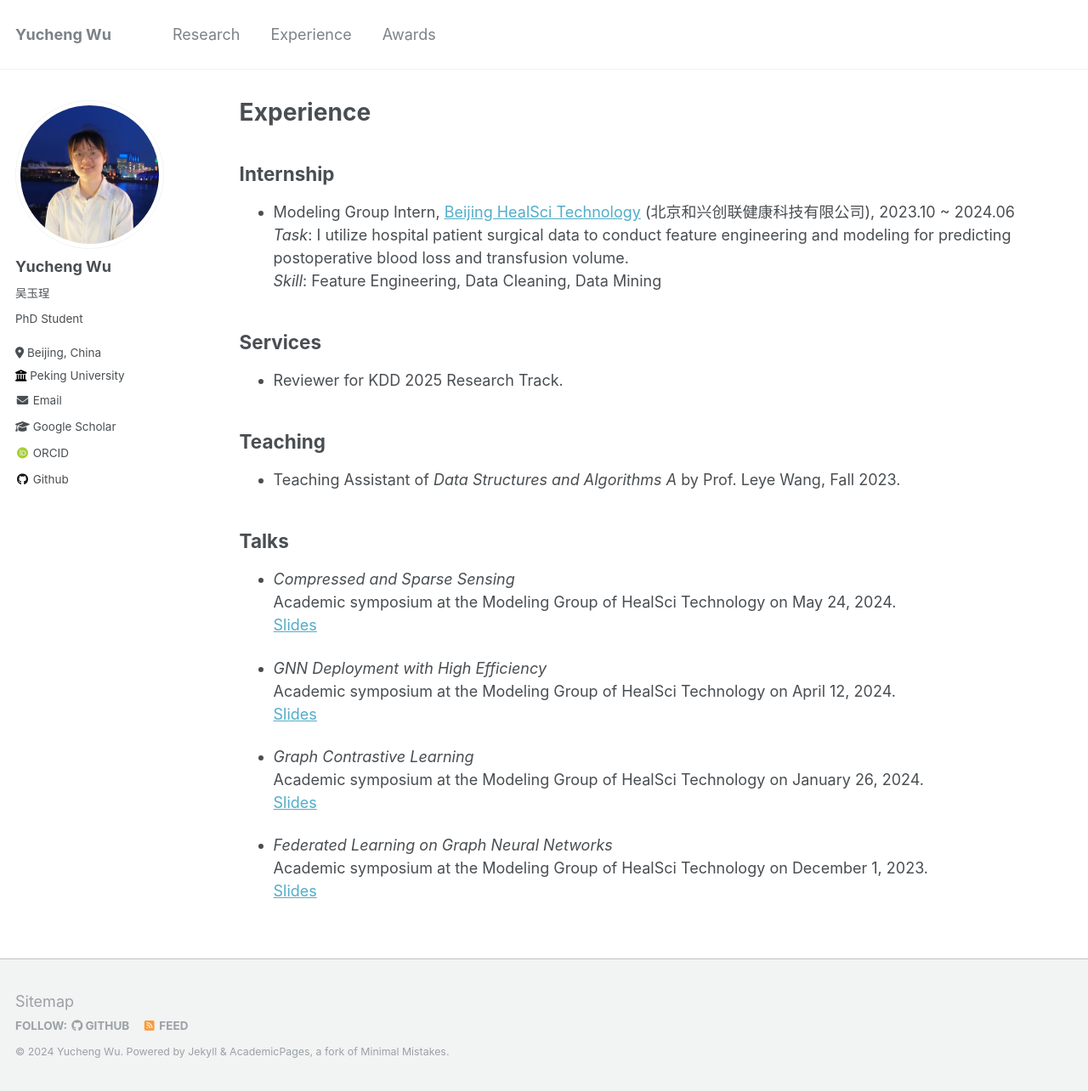
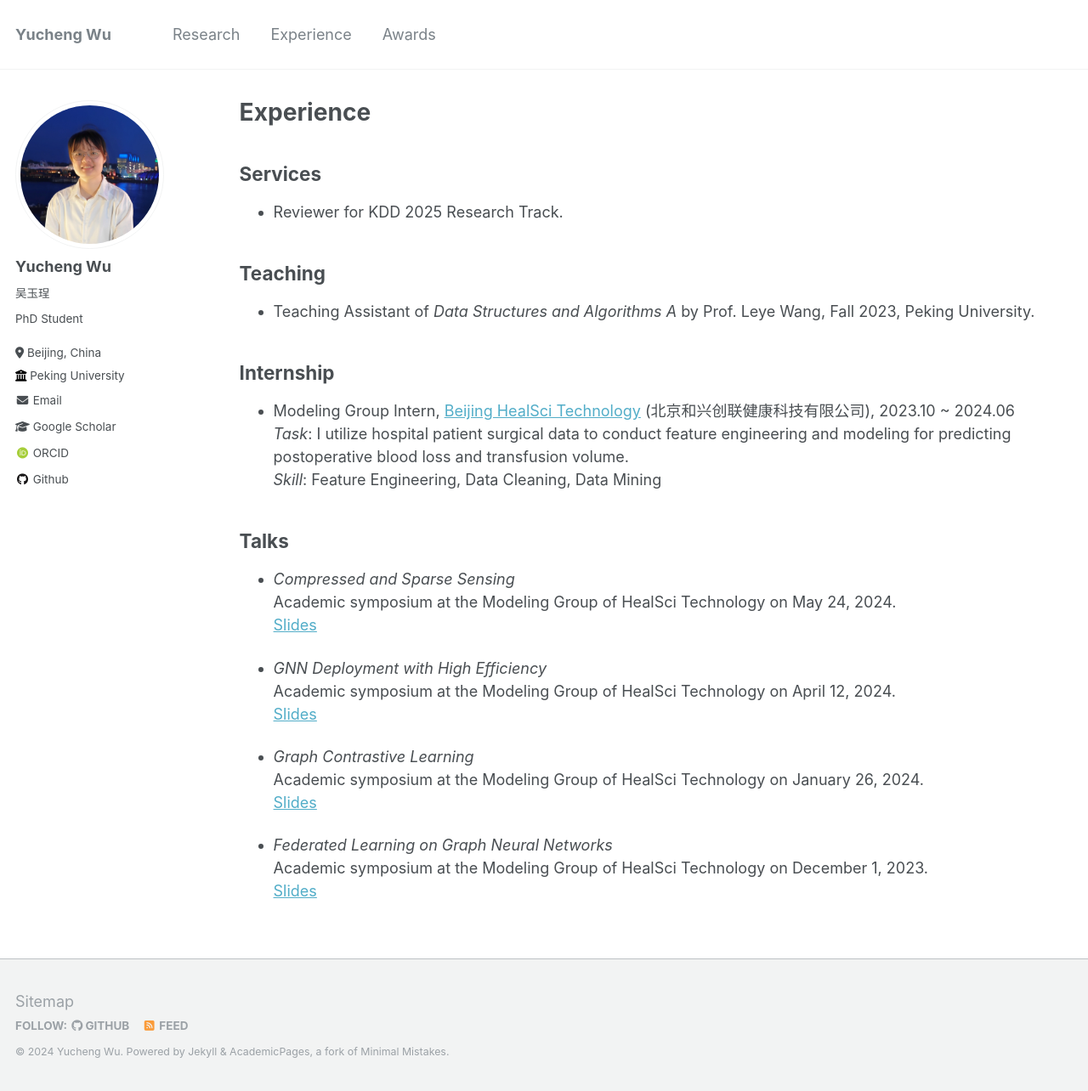
Before and after one commit to wuyucheng2002/wuyucheng2002.github.io, a Jekyll site: the page built from _pages/experience.md, in a window 1280 px wide and 1284 px high. Shown: the whole window at 85% size. Built offline with Jekyll 4.4.1, drawn with Linux system fonts in a browser that asks for light colours; some web fonts are replaced.

Commit message:
Update experience.md

```diff
--- a/_pages/experience.md
+++ b/_pages/experience.md
@@ -5,19 +5,21 @@ permalink: /experience/
 author_profile: true
 ---
 
+## Services
+
+* Reviewer for KDD 2025 Research Track.
+
+## Teaching
+
+* Teaching Assistant of *Data Structures and Algorithms A* by Prof. Leye Wang, Fall 2023, Peking University.
+
+
 ## Internship
 
 * Modeling Group Intern, <a href="https://www.healscitech.com/#/home" target="_blank">Beijing HealSci Technology</a> (北京和兴创联健康科技有限公司), 2023.10 ~ 2024.06 <br/>
 *Task*: I utilize hospital patient surgical data to conduct feature engineering and modeling for predicting postoperative blood loss and transfusion volume. <br/>
 *Skill*: Feature Engineering, Data Cleaning, Data Mining
 
-## Services
-
-* Reviewer for KDD 2025 Research Track.
-
-## Teaching
-
-* Teaching Assistant of *Data Structures and Algorithms A* by Prof. Leye Wang, Fall 2023.
 
 ## Talks
 
```
